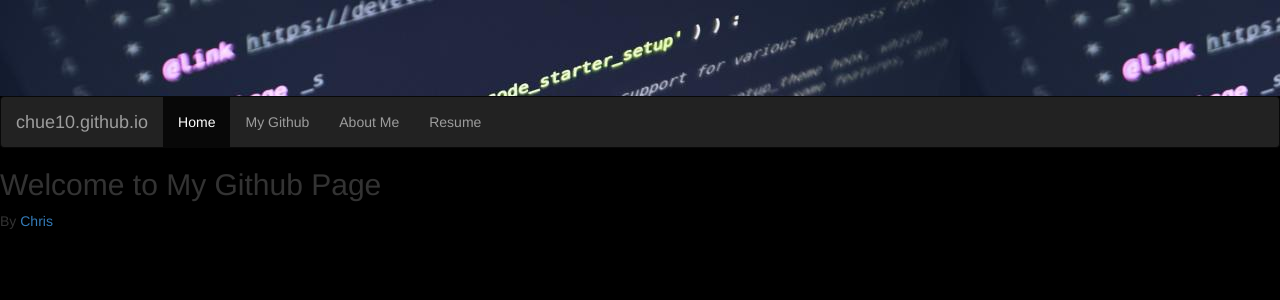
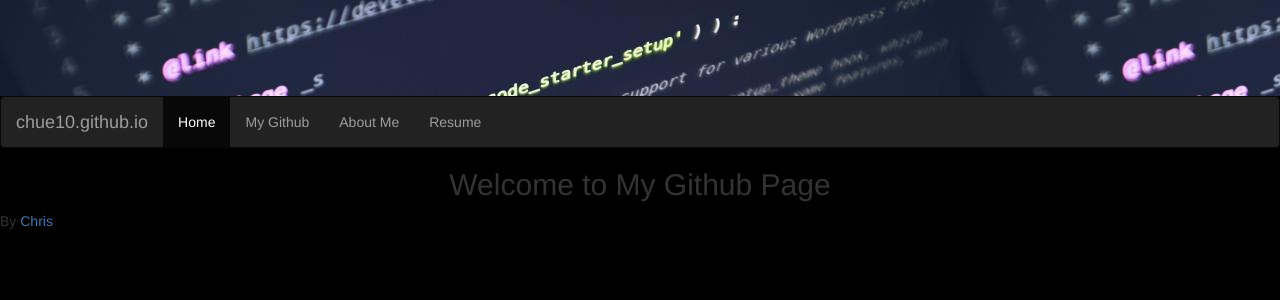
Before and after one commit to chue10/chue10.github.io, a Jekyll site: the page built from index.html, in a window 1280 px wide. Shown: the top 300 px of the page. Built offline with Jekyll 4.4.1, drawn with Linux system fonts in a browser that asks for light colours; nearby versions of some CDN libraries.

Commit message:
Update index.html

```diff
--- a/index.html
+++ b/index.html
@@ -2,4 +2,4 @@
 layout: default
 ---
 
-  <h2>Welcome to My Github Page</h2>
+<h2 class="text-center">Welcome to My Github Page</h2>
```
